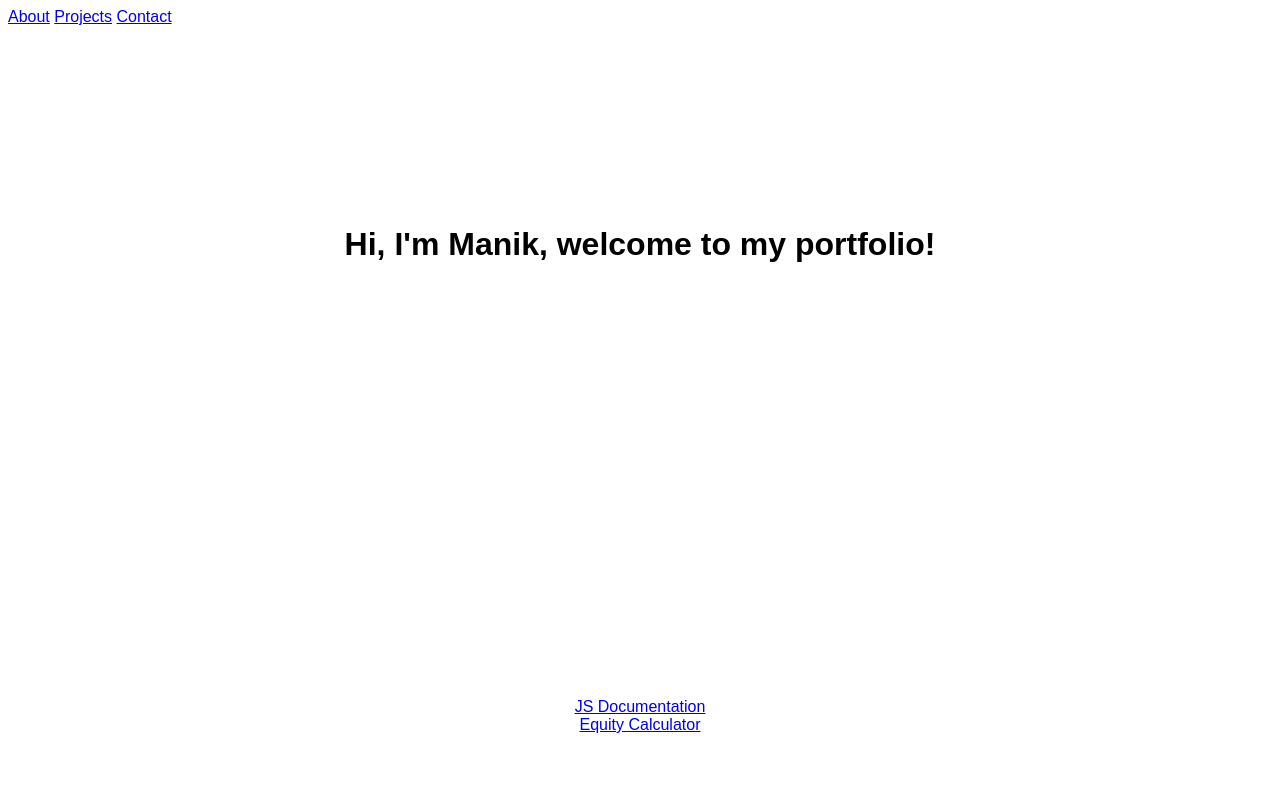
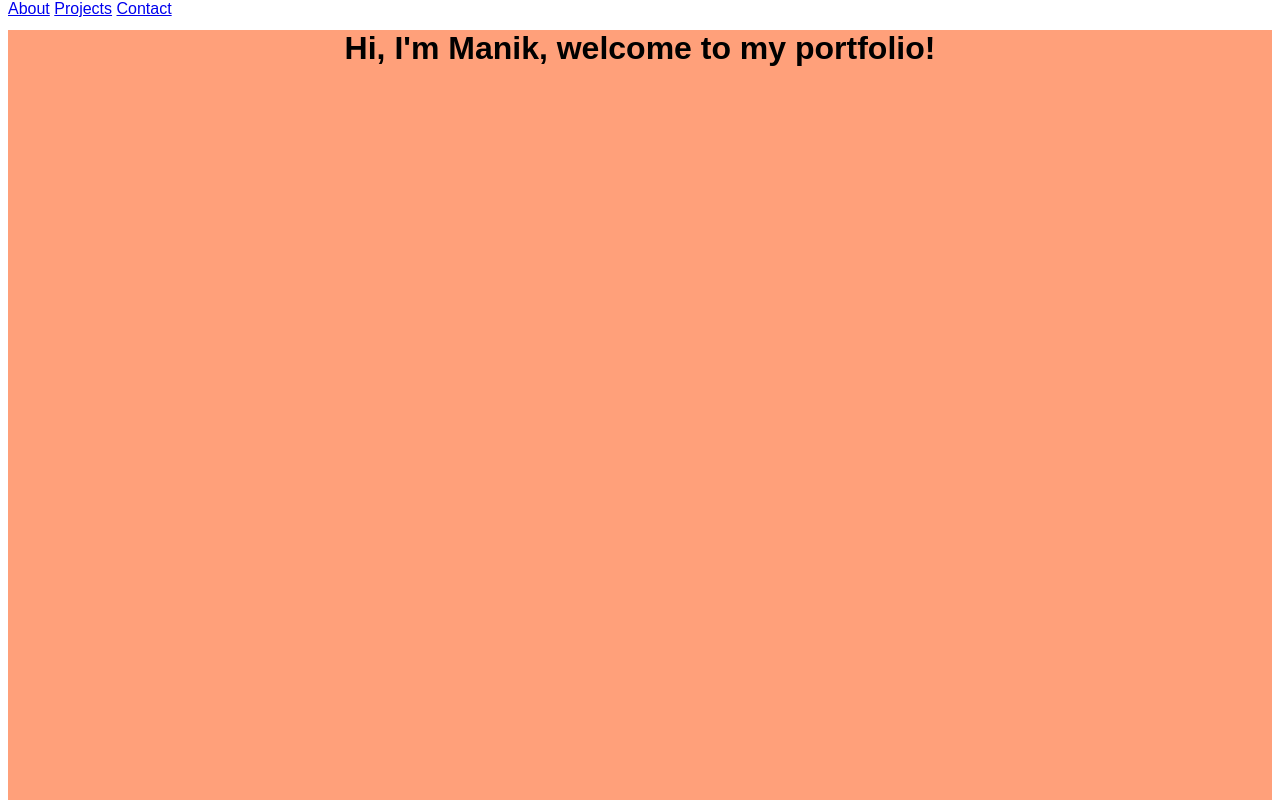
Before and after one commit to Manik-web/personal-portfolio, a plain HTML site: page index.html in a window 1280 px wide. Shown: the top 800 px of the page. Drawn offline with Linux system fonts and the light colour scheme.

Commit message:
all user stories met, stlying to be done

```diff
--- a/style.css
+++ b/style.css
@@ -1,13 +1,30 @@
 html{
     font-family:'Raleway', sans-serif;
 }
+#navbar {
+    position:fixed;
+    top: 0;
+    width: 100%;
+    background:white;
+}
 #welcome-section, #projects, #contact{
+    background:lightsalmon;
     width: 100%;
-    height: 200px;
+
     text-align:center;
-    margin-top: 200px;
+
+}
+#welcome-section{
+    height:100vh;
+    margin-top:30px;
 }
 
 .fab -fa-facebook-square::before {
     font-family: "Font Awesome 5 Brands"; content: "\f099";
   }
+
+  @media only screen and (max-width: 600px) {
+    body {
+      font-size:14pt;
+    }
+  }
```
Also changed, not shown: 1 other file.
